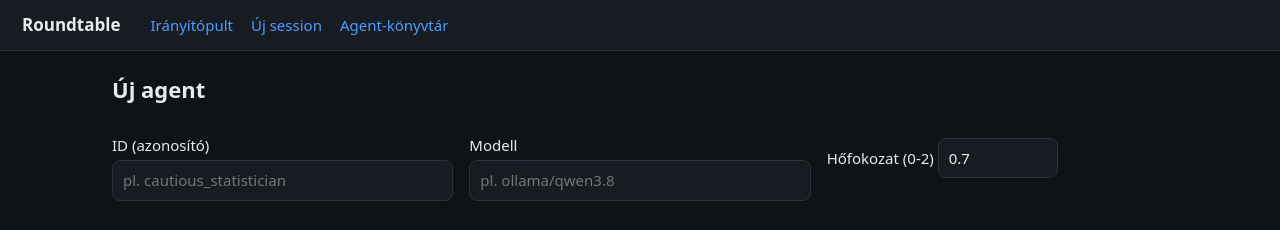
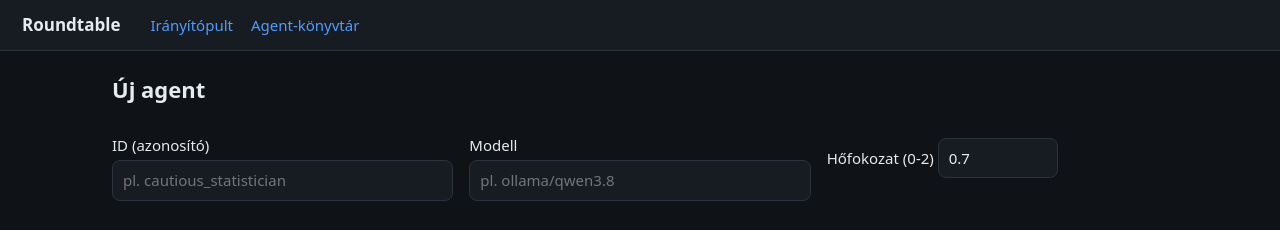
Before and after one commit to sandoracs/thinktank, a FastAPI app: page /agents/new in a window 1280 px wide. Shown: the top 230 px of the page. Run offline with FastAPI, Linux system fonts and the light colour scheme; parts of the project's set-up code (start-up, migrations or seed data) failed here and were passed over.

Commit message:
web: drop redundant 'Új session' top-nav item
The dashboard already has a '+ Új session' button under the session list,
so the nav item was redundant (user request). Nav now: Irányítópult,
Agent-könyvtár. Builder still reachable at /sessions/new from the button;
verified in a real browser (nav contents + button click target).

```diff
--- a/src/roundtable/web/templates/base.html
+++ b/src/roundtable/web/templates/base.html
@@ -11,7 +11,6 @@
   <nav class="topnav">
     <a class="brand" href="/">Roundtable</a>
     <a href="/" class="{{ 'active' if active == 'dashboard' else '' }}">Irányítópult</a>
-    <a href="/sessions/new" class="{{ 'active' if active == 'builder' else '' }}">Új session</a>
     <a href="/agents" class="{{ 'active' if active == 'agents' else '' }}">Agent-könyvtár</a>
   </nav>
   <main class="container">
```
